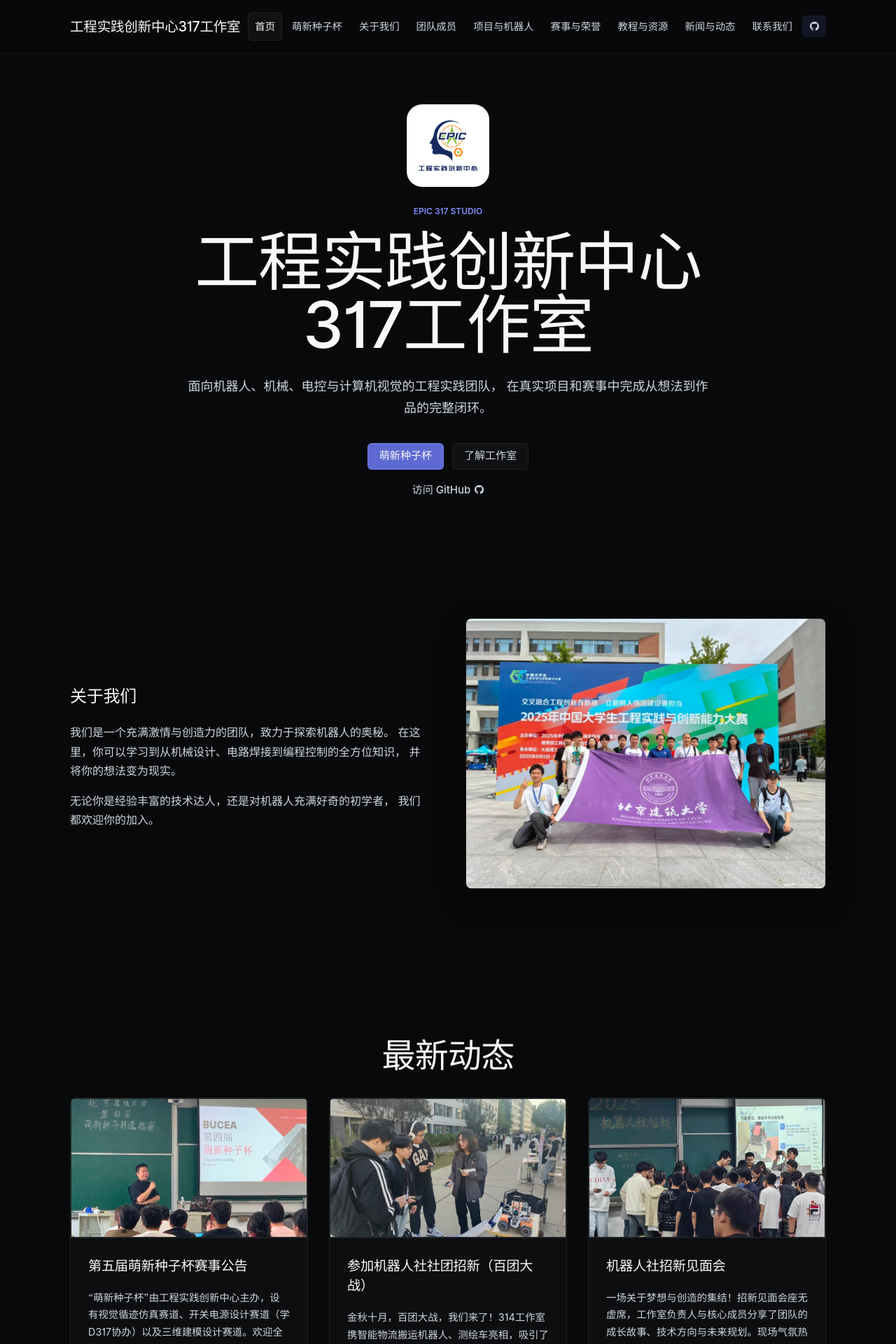
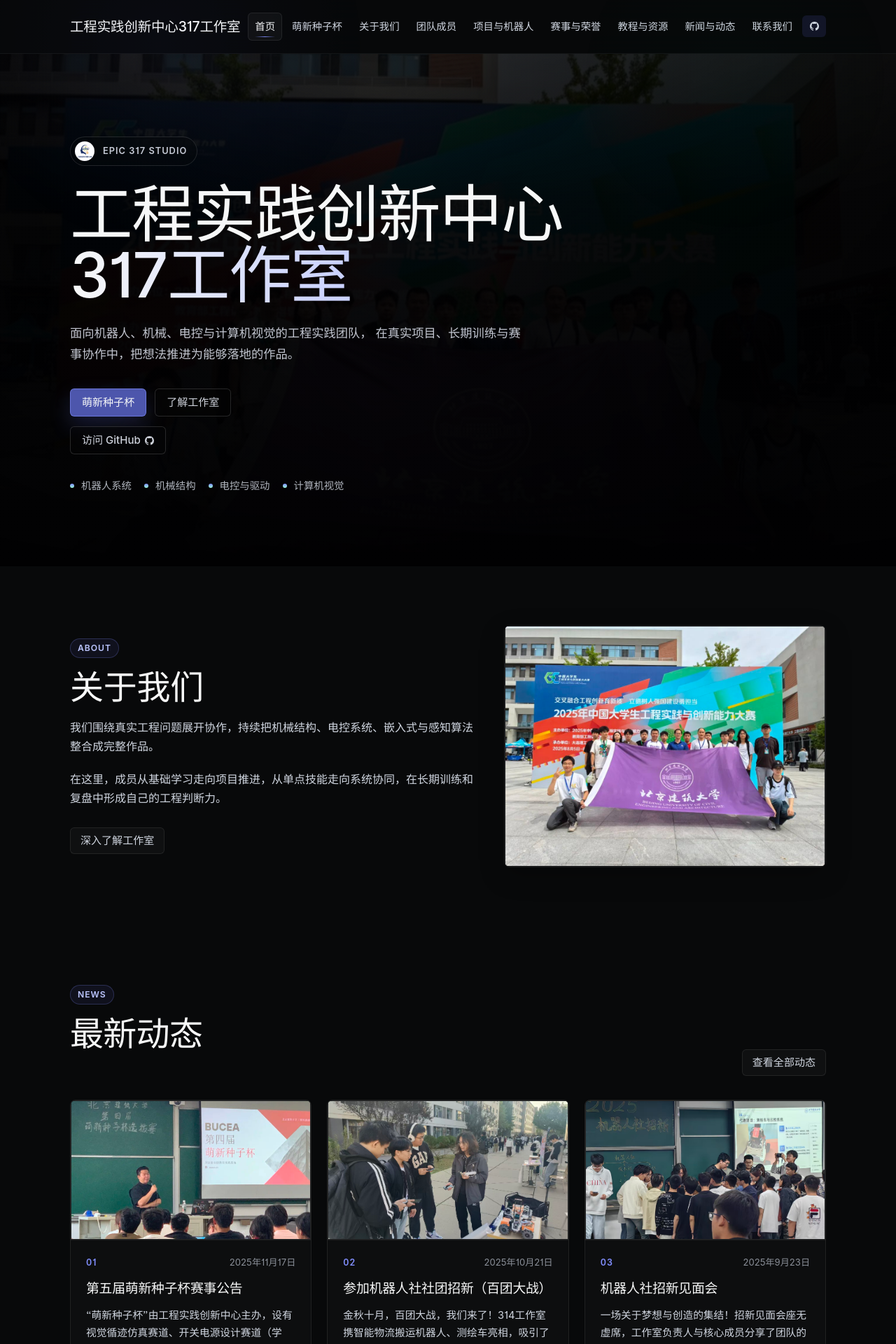
Before and after one commit to BUCEA-EPIC/bucea-epic.github.io, a Vue app: page / in a window 1280 px wide. Shown: the top 1920 px of the page at 70% size. Built offline with nearby package versions, Linux system fonts and the light colour scheme; no server answers.

Commit message:
fix: 收敛首页视觉并优化动态效果

```diff
--- a/src/App.vue
+++ b/src/App.vue
@@ -8,7 +8,11 @@
     <Navbar />
 
     <main class="main-content">
-      <router-view />
+      <router-view v-slot="{ Component, route }">
+        <transition name="page-shell" mode="out-in">
+          <component :is="Component" :key="route.fullPath" />
+        </transition>
+      </router-view>
     </main>
 
     <Footer />
@@ -61,6 +65,25 @@
 .main-content {
   flex: 1;
   padding: 0 20px 72px;
+}
+
+.page-shell-enter-active,
+.page-shell-leave-active {
+  transition: opacity 0.42s ease, transform 0.42s ease, filter 0.42s ease;
+}
+
+.page-shell-enter-from,
+.page-shell-leave-to {
+  opacity: 0;
+  transform: translateY(18px);
+  filter: blur(14px);
+}
+
+.page-shell-enter-to,
+.page-shell-leave-from {
+  opacity: 1;
+  transform: translateY(0);
+  filter: blur(0);
 }
 
 @media (max-width: 768px) {
--- a/src/components/Navbar.vue
+++ b/src/components/Navbar.vue
@@ -1,5 +1,5 @@
 <template>
-  <nav class="navbar">
+  <nav class="navbar" :class="{ 'is-scrolled': isScrolled }">
     <div class="container">
 
       <!-- LOGO：PC 正常显示；手机端自动换行成两行 -->
@@ -83,12 +83,26 @@
 </template>
 
 <script setup>
-import { ref } from "vue";
+import { onBeforeUnmount, onMounted, ref } from "vue";
 
 const menuOpen = ref(false);
+const isScrolled = ref(false);
 const githubUrl = "https://github.com/BUCEA-EPIC";
 const toggleMenu = () => (menuOpen.value = !menuOpen.value);
 const closeMenu = () => (menuOpen.value = false);
+
+const updateNavbarState = () => {
+  isScrolled.value = window.scrollY > 12;
+};
+
+onMounted(() => {
+  updateNavbarState();
+  window.addEventListener("scroll", updateNavbarState, { passive: true });
+});
+
+onBeforeUnmount(() => {
+  window.removeEventListener("scroll", updateNavbarState);
+});
 </script>
 
 <style scoped>
@@ -101,6 +115,30 @@
   background: rgba(8, 9, 10, 0.86);
   border-bottom: 1px solid var(--border-subtle);
   backdrop-filter: blur(18px);
+  transition: background-color 0.28s ease, border-color 0.28s ease, box-shadow 0.28s ease;
+}
+
+.navbar::after {
+  content: '';
+  position: absolute;
+  inset: auto 0 0;
+  height: 1px;
+  background: linear-gradient(90deg, transparent, rgba(130, 143, 255, 0.7), transparent);
+  opacity: 0;
+  transform: scaleX(0.4);
+  transform-origin: center;
+  transition: opacity 0.28s ease, transform 0.28s ease;
+}
+
+.navbar.is-scrolled {
+  background: rgba(8, 9, 10, 0.93);
+  border-bottom-color: var(--border-standard);
+  box-shadow: 0 14px 38px rgba(0, 0, 0, 0.22);
+}
+
+.navbar.is-scrolled::after {
+  opacity: 0.78;
+  transform: scaleX(1);
 }
 
 .container {
@@ -116,6 +154,7 @@
 }
 
 .logo {
+  position: relative;
   color: var(--color-text);
   font-size: 1.22rem;
   font-weight: 510;
@@ -124,6 +163,12 @@
   text-decoration: none;
   flex: 0 0 auto;
   white-space: nowrap;
+  transition: color 0.2s ease, transform 0.2s ease;
+}
+
+.logo:hover {
+  color: var(--color-text);
+  transform: translateY(-1px);
 }
 
 /* PC 显示时不换行 */
@@ -143,6 +188,7 @@
 }
 
 .nav-links-desktop a {
+  position: relative;
   margin: 0;
   padding: 8px 9px;
   border: 1px solid transparent;
@@ -155,11 +201,31 @@
   white-space: nowrap;
 }
 
+.nav-links-desktop a::after {
+  content: '';
+  position: absolute;
+  left: 9px;
+  right: 9px;
+  bottom: 4px;
+  height: 1px;
+  background: linear-gradient(90deg, transparent, rgba(130, 143, 255, 0.92), transparent);
+  opacity: 0;
+  transform: scaleX(0.35);
+  transform-origin: center;
+  transition: opacity 0.2s ease, transform 0.2s ease;
+}
+
 .nav-links-desktop a:hover,
 .nav-links-desktop a.router-link-exact-active {
   background: rgba(255, 255, 255, 0.04);
   border-color: var(--border-standard);
   color: var(--color-text);
+}
+
+.nav-links-desktop a:hover::after,
+.nav-links-desktop a.router-link-exact-active::after {
+  opacity: 1;
+  transform: scaleX(1);
 }
 
 .github-link {
@@ -185,6 +251,7 @@
   background: rgba(113, 112, 255, 0.2);
   border-color: rgba(130, 143, 255, 0.45);
   color: var(--color-text);
+  box-shadow: 0 8px 24px rgba(94, 106, 210, 0.22);
 }
 
 .link-icon {
--- a/src/style.css
+++ b/src/style.css
@@ -81,15 +81,46 @@
 }
 
 #app {
+  position: relative;
   width: 100%;
   min-height: 100vh;
   background:
     linear-gradient(180deg, rgba(255, 255, 255, 0.015), rgba(255, 255, 255, 0) 280px),
     var(--color-bg);
   color: var(--color-text);
+  isolation: isolate;
+}
+
+#app::before,
+#app::after {
+  content: '';
+  position: fixed;
+  inset: 0;
+  pointer-events: none;
+}
+
+#app::before {
+  z-index: 0;
+  background-image:
+    linear-gradient(rgba(255, 255, 255, 0.022) 1px, transparent 1px),
+    linear-gradient(90deg, rgba(255, 255, 255, 0.022) 1px, transparent 1px);
+  background-size: 128px 128px;
+  mask-image: linear-gradient(180deg, rgba(0, 0, 0, 0.62), transparent 82%);
+  opacity: 0.1;
+}
+
+#app::after {
+  z-index: 0;
+  inset: 0;
+  background:
+    radial-gradient(circle at 18% 8%, rgba(94, 106, 210, 0.08), transparent 24%),
+    radial-gradient(circle at 82% 14%, rgba(16, 185, 129, 0.04), transparent 20%);
+  opacity: 0.52;
 }
 
 #app .main-content {
+  position: relative;
+  z-index: 1;
   flex: 1;
   width: 100%;
   padding: 0 20px 72px;
@@ -256,6 +287,20 @@
 #app .qq-image {
   border: 1px solid var(--border-standard);
   box-shadow: 0 16px 42px rgba(0, 0, 0, 0.34);
+}
+
+@media (prefers-reduced-motion: reduce) {
+  html {
+    scroll-behavior: auto;
+  }
+
+  *,
+  *::before,
+  *::after {
+    animation: none !important;
+    transition-duration: 0.01ms !important;
+    transition-delay: 0ms !important;
+  }
 }
 
 #app .card-image,
--- a/src/views/HomeView.vue
+++ b/src/views/HomeView.vue
@@ -1,52 +1,69 @@
 <script setup>
-import { ref, onMounted } from 'vue'
+import { onBeforeUnmount, onMounted, ref } from 'vue'
 import { newsData } from '../data/newsData.js'
 import competitionImg from '../assets/news/2025工训-大连.jpg'
 
 const epicLogoImg = `${import.meta.env.BASE_URL}logo.jpg`
 const githubUrl = 'https://github.com/BUCEA-EPIC'
-
-// 只显示最新的三个新闻
 const latestNews = ref(newsData.slice(0, 3))
 
-// 滚动动画
+const focusAreas = ['机器人系统', '机械结构', '电控与驱动', '计算机视觉']
+
+let sectionObserver
+
 onMounted(() => {
   const elements = document.querySelectorAll('.animate-on-scroll')
-  const observer = new IntersectionObserver(
+
+  sectionObserver = new IntersectionObserver(
     (entries) => {
-      entries.forEach(entry => {
+      entries.forEach((entry) => {
         if (entry.isIntersecting) {
           entry.target.classList.add('is-visible')
         }
       })
     },
-    { threshold: 0.1 }
+    { threshold: 0.14 }
   )
-  elements.forEach(el => observer.observe(el))
+
+  elements.forEach((element) => sectionObserver?.observe(element))
+})
+
+onBeforeUnmount(() => {
+  sectionObserver?.disconnect()
+  sectionObserver = null
 })
 </script>
 
 <template>
-  <div>
+  <div class="home-view">
     <section class="home-hero animate-on-scroll">
+      <div class="hero-background" aria-hidden="true">
+        <img :src="competitionImg" alt="" />
+      </div>
+
       <div class="container hero-layout">
-        <div class="hero-media">
+        <div class="hero-copy">
+          <div class="hero-brand">
             <img :src="epicLogoImg" alt="工程实践创新中心 EPIC 标志" />
+            <span>EPIC 317 STUDIO</span>
           </div>
-        <div class="hero-copy">
-          <p class="hero-eyebrow">EPIC 317 STUDIO</p>
+
           <h1>
-            <span>工程实践创新中心</span>
+            工程实践创新中心
             <span>317工作室</span>
           </h1>
-          <p>
+
+          <p class="hero-description">
             面向机器人、机械、电控与计算机视觉的工程实践团队，
-            在真实项目和赛事中完成从想法到作品的完整闭环。
+            在真实项目、长期训练与赛事协作中，把想法推进为能够落地的作品。
           </p>
+
           <div class="hero-actions">
             <router-link to="/event" class="primary-link">萌新种子杯</router-link>
             <router-link to="/about" class="secondary-link">了解工作室</router-link>
           </div>
+
+          <div class="hero-links">
             <a
               class="hero-github-link"
               :href="githubUrl"
@@ -64,46 +81,65 @@
               </svg>
             </a>
           </div>
+
+          <div class="hero-focus" aria-label="工作室技术方向">
+            <span v-for="area in focusAreas" :key="area">{{ area }}</span>
           </div>
-    </section>
-
-    <!-- 关于我们 -->
-    <section class="section animate-on-scroll" id="about-preview">
-      <div class="container about-section">
-        <div class="about-text">
-          <h2>关于我们</h2>
-          <p>
-            我们是一个充满激情与创造力的团队，致力于探索机器人的奥秘。
-            在这里，你可以学习到从机械设计、电路焊接到编程控制的全方位知识，
-            并将你的想法变为现实。
-          </p>
-          <p>
-            无论你是经验丰富的技术达人，还是对机器人充满好奇的初学者，
-            我们都欢迎你的加入。
-          </p>
-        </div>
-        <div class="about-image">
-          <img :src="competitionImg" alt="工程实践创新中心" />
         </div>
       </div>
     </section>
 
-    <!-- 最新动态 -->
+    <section class="section animate-on-scroll" id="about-preview">
+      <div class="container about-section">
+        <div class="about-text">
+          <span class="section-kicker">ABOUT</span>
+          <h2>关于我们</h2>
+          <p>
+            我们围绕真实工程问题展开协作，持续把机械结构、电控系统、嵌入式与感知算法整合成完整作品。
+          </p>
+          <p>
+            在这里，成员从基础学习走向项目推进，从单点技能走向系统协同，在长期训练和复盘中形成自己的工程判断力。
+          </p>
+          <router-link to="/about" class="section-link">深入了解工作室</router-link>
+        </div>
+
+        <div class="about-image">
+          <img :src="competitionImg" alt="工程实践创新中心团队活动现场" />
+        </div>
+      </div>
+    </section>
+
     <section class="section animate-on-scroll" id="news">
       <div class="container">
+        <div class="section-heading">
+          <div>
+            <span class="section-kicker">NEWS</span>
             <h2 class="section-title">最新动态</h2>
+          </div>
+          <router-link to="/news" class="section-link">查看全部动态</router-link>
+        </div>
+
         <div class="news-grid">
-          <div class="news-card" v-for="item in latestNews" :key="item.title">
+          <article
+            v-for="(item, index) in latestNews"
+            :key="item.title"
+            class="news-card"
+            :style="{ '--index': index }"
+          >
             <div class="card-image-wrapper">
               <img v-if="item.image" :src="item.image" :alt="item.title" />
               <div v-else class="image-placeholder"></div>
             </div>
+
             <div class="news-card-content">
+              <div class="news-meta">
+                <span>0{{ index + 1 }}</span>
+                <small>{{ item.date }}</small>
+              </div>
               <h3>{{ item.title }}</h3>
               <p>{{ item.excerpt }}</p>
-              <small>{{ item.date }}</small>
             </div>
-          </div>
+          </article>
         </div>
       </div>
     </section>
@@ -111,7 +147,10 @@
 </template>
 
 <style scoped>
-/* ========== 通用结构 ========== */
+.home-view {
+  position: relative;
+}
+
 .container {
   max-width: 1100px;
   margin: 0 auto;
@@ -119,93 +158,177 @@
 }
 
 .section {
-  padding: 80px 0;
+  padding: 84px 0;
 }
 
-.section-title {
-  text-align: center;
-  font-size: 2.5rem;
-  margin-bottom: 50px;
+.section-kicker {
+  display: inline-flex;
+  align-items: center;
+  min-height: 28px;
+  padding: 0 10px;
+  border: 1px solid rgba(130, 143, 255, 0.24);
+  border-radius: 9999px;
+  background: rgba(113, 112, 255, 0.08);
+  color: #bcc6ff;
+  font-size: 0.76rem;
+  font-weight: 590;
+  letter-spacing: 0.08em;
 }
 
-/* ========== 首页 Hero ========== */
+.section-title,
+.about-text h2 {
+  margin: 18px 0 0;
+  color: var(--color-text);
+  font-size: clamp(2rem, 5vw, 3rem);
+  font-weight: 510;
+  line-height: 1;
+}
+
+.section-link {
+  display: inline-flex;
+  align-items: center;
+  min-height: 38px;
+  padding: 0 14px;
+  border: 1px solid var(--border-standard);
+  border-radius: var(--radius-control);
+  background: rgba(255, 255, 255, 0.03);
+  color: var(--color-text-secondary);
+  font-size: 0.94rem;
+  font-weight: 510;
+  transition: transform 0.2s ease, border-color 0.2s ease, background-color 0.2s ease, color 0.2s ease;
+}
+
+.section-link:hover {
+  color: var(--color-text);
+  border-color: rgba(130, 143, 255, 0.34);
+  background: rgba(255, 255, 255, 0.06);
+  transform: translateY(-2px);
+}
+
 .home-hero {
-  display: flex;
-  align-items: center;
-  min-height: calc(100svh - 136px);
-  padding: 72px 0 88px;
   position: relative;
+  min-height: calc(100svh - 156px);
+  margin: 0 -20px;
+  padding: 88px 20px 104px;
   overflow: hidden;
 }
 
+.hero-background {
+  position: absolute;
+  inset: 0;
+}
+
+.hero-background img {
+  width: 100%;
+  height: 100%;
+  object-fit: cover;
+  object-position: center 32%;
+  filter: saturate(0.86) brightness(0.38);
+  transform: scale(1.04);
+  animation: heroBackdropShift 16s ease-in-out infinite alternate;
+}
+
+.hero-background::after {
+  content: '';
+  position: absolute;
+  inset: 0;
+  background:
+    linear-gradient(180deg, rgba(1, 1, 2, 0.18), rgba(1, 1, 2, 0.72) 28%, rgba(1, 1, 2, 0.9) 82%, rgba(1, 1, 2, 0.98)),
+    linear-gradient(90deg, rgba(1, 1, 2, 0.78), rgba(1, 1, 2, 0.42) 42%, rgba(1, 1, 2, 0.78));
+}
+
 .hero-layout {
+  position: relative;
+  z-index: 1;
   display: flex;
-  flex-direction: column;
-  align-items: center;
-  justify-content: center;
-  gap: 26px;
-  text-align: center;
+  align-items: flex-end;
+  min-height: calc(100svh - 260px);
 }
 
 .hero-copy {
-  display: flex;
-  flex-direction: column;
-  align-items: center;
-  min-width: 0;
+  max-width: 760px;
 }
 
-.hero-eyebrow {
-  margin: 0 0 18px;
-  color: var(--color-accent-hover);
-  font-size: 0.75rem;
+.hero-brand {
+  display: inline-flex;
+  align-items: center;
+  gap: 12px;
+  min-height: 40px;
+  padding: 6px 14px 6px 6px;
+  border: 1px solid rgba(255, 255, 255, 0.12);
+  border-radius: 9999px;
+  background: rgba(8, 9, 10, 0.34);
+  backdrop-filter: blur(14px);
+}
+
+.hero-brand img {
+  width: 28px;
+  height: 28px;
+  border-radius: 9999px;
+  object-fit: cover;
+  background: rgba(255, 255, 255, 0.96);
+}
+
+.hero-brand span {
+  color: rgba(240, 244, 255, 0.84);
+  font-size: 0.8rem;
   font-weight: 590;
-  letter-spacing: 0;
+  letter-spacing: 0.08em;
 }
 
 .hero-copy h1 {
-  margin: 0;
-  max-width: 1100px;
+  margin: 26px 0 0;
   color: var(--color-text);
-  font-size: 5.75rem;
+  font-size: clamp(3.25rem, 7vw, 5.8rem);
   font-weight: 510;
-  letter-spacing: -1.584px;
-  line-height: 0.98;
+  letter-spacing: -1.6px;
+  line-height: 0.97;
 }
 
 .hero-copy h1 span {
   display: block;
+  background: linear-gradient(90deg, #f7f8f8 0%, #c8d0ff 58%, #eef1ff 100%);
+  -webkit-background-clip: text;
+  color: transparent;
 }
 
-.hero-copy > p:not(.hero-eyebrow) {
-  max-width: 760px;
-  margin: 28px auto 0;
-  color: var(--color-text-secondary);
-  font-size: 1.125rem;
-  line-height: 1.7;
+.hero-description {
+  max-width: 660px;
+  margin: 24px 0 0;
+  color: rgba(230, 235, 247, 0.84);
+  font-size: 1.08rem;
+  line-height: 1.76;
 }
 
 .hero-actions {
-  justify-content: center;
   display: flex;
   flex-wrap: wrap;
   gap: 12px;
   margin-top: 34px;
 }
 
-.hero-actions a {
+.hero-actions a,
+.hero-links a {
   display: inline-flex;
   align-items: center;
   justify-content: center;
-  min-height: 38px;
+  min-height: 40px;
   padding: 0 16px;
   border-radius: 6px;
   font-size: 0.94rem;
   font-weight: 510;
+  transition: transform 0.2s ease, background-color 0.2s ease, border-color 0.2s ease, color 0.2s ease, box-shadow 0.2s ease;
+}
+
+.hero-actions a:hover,
+.hero-links a:hover {
+  transform: translateY(-2px);
 }
 
 .primary-link {
-  background: var(--color-brand);
-  border: 1px solid rgba(130, 143, 255, 0.6);
+  border: 1px solid rgba(130, 143, 255, 0.58);
+  background: rgba(94, 106, 210, 0.82);
+  box-shadow: 0 12px 30px rgba(94, 106, 210, 0.24);
   color: var(--color-text);
 }
 
@@ -214,106 +337,138 @@
   color: var(--color-text);
 }
 
-.secondary-link {
-  background: rgba(255, 255, 255, 0.035);
-  border: 1px solid var(--border-standard);
-  color: var(--color-text-secondary);
+.secondary-link,
+.hero-github-link {
+  border: 1px solid rgba(255, 255, 255, 0.14);
+  background: rgba(8, 9, 10, 0.28);
+  color: rgba(240, 244, 255, 0.86);
+  backdrop-filter: blur(12px);
 }
 
-.secondary-link:hover {
-  background: rgba(255, 255, 255, 0.055);
+.secondary-link:hover,
+.hero-github-link:hover {
+  border-color: rgba(255, 255, 255, 0.22);
+  background: rgba(255, 255, 255, 0.08);
   color: var(--color-text);
 }
 
-.hero-github-link {
-  display: inline-flex;
-  align-items: center;
-  gap: 6px;
-  margin-top: 18px;
-  color: var(--color-text-secondary);
-  font-size: 0.94rem;
-  font-weight: 510;
-  letter-spacing: 0;
-  text-decoration: none;
+.hero-links {
+  margin-top: 14px;
 }
 
-.hero-github-link:hover {
-  color: var(--color-text);
+.hero-github-link {
+  gap: 6px;
 }
 
-.hero-github-link .link-icon {
+.link-icon {
   width: 13px;
   height: 13px;
 }
 
-.hero-media {
-  overflow: hidden;
-  width: 118px;
-  height: 118px;
-  border: 1px solid var(--border-standard);
-  border-radius: 22px;
-  background: var(--color-text);
-  box-shadow: var(--shadow-card);
+.hero-focus {
+  display: flex;
+  flex-wrap: wrap;
+  gap: 10px 18px;
+  margin-top: 34px;
 }
 
-.hero-media img {
-  width: 100%;
-  height: 100%;
-  object-fit: cover;
-  object-position: center 38%;
-  display: block;
+.hero-focus span {
+  position: relative;
+  color: rgba(208, 214, 224, 0.84);
+  font-size: 0.9rem;
+  font-weight: 510;
+  padding-left: 16px;
 }
 
-/* ========== 关于我们 ========== */
-.about-section {
-  display: flex;
-  align-items: center;
-  gap: 50px;
-
-  /* 关键修改：允许换行 */
-  flex-wrap: wrap;
+.hero-focus span::before {
+  content: '';
+  position: absolute;
+  top: 50%;
+  left: 0;
+  width: 6px;
+  height: 6px;
+  border-radius: 9999px;
+  background: linear-gradient(180deg, var(--color-accent-hover), #9af6d5);
+  transform: translateY(-50%);
 }
 
-.about-text, .about-image {
-  flex: 1;
+.about-section {
+  display: grid;
+  grid-template-columns: minmax(0, 1fr) minmax(320px, 460px);
+  gap: 40px;
+  align-items: center;
+}
 
-  /* 防止列太窄 */
-  min-width: 300px;
+.about-text p {
+  margin: 20px 0 0;
+  color: var(--color-text-secondary);
+  line-height: 1.78;
+}
+
+.about-text .section-link {
+  margin-top: 28px;
 }
 
 .about-image {
-  text-align: center;
+  overflow: hidden;
+  border: 1px solid var(--border-standard);
+  border-radius: 8px;
+  box-shadow: var(--shadow-soft);
 }
 
 .about-image img {
+  display: block;
   width: 100%;
-  max-width: 100%;
-  height: auto;
-  border-radius: 8px;
-  box-shadow: var(--shadow-soft);
-  transition: transform 0.2s ease;
+  min-height: 320px;
+  object-fit: cover;
+  transition: transform 0.35s ease;
 }
-.about-image img:hover { transform: translateY(-4px); }
 
-/* ========== 新闻卡片 ========== */
+.about-image:hover img {
+  transform: scale(1.03);
+}
+
+.section-heading {
+  display: flex;
+  align-items: end;
+  justify-content: space-between;
+  gap: 20px;
+  margin-bottom: 34px;
+}
+
 .news-grid {
   display: grid;
-  grid-template-columns: repeat(auto-fit, minmax(300px, 1fr));
-  gap: 30px;
+  grid-template-columns: repeat(3, minmax(0, 1fr));
+  gap: 22px;
 }
 
 .news-card {
-  background: var(--color-card);
+  opacity: 0;
+  transform: translateY(24px);
   border: 1px solid var(--border-standard);
   border-radius: 8px;
+  background: var(--color-card);
   box-shadow: var(--shadow-card);
   overflow: hidden;
-  transition: transform 0.2s ease, background-color 0.2s ease, border-color 0.2s ease;
+  transition:
+    opacity 0.5s ease,
+    transform 0.5s ease,
+    border-color 0.2s ease,
+    background-color 0.2s ease,
+    box-shadow 0.2s ease;
+  transition-delay: calc(var(--index) * 80ms + 120ms);
 }
 
-::v-deep(.news-card:hover) {
+#news.is-visible .news-card {
+  opacity: 1;
+  transform: translateY(0);
+}
+
+.news-card:hover {
   transform: translateY(-4px);
   border-color: var(--border-strong);
+  background: var(--color-card-hover);
+  box-shadow: 0 16px 34px rgba(0, 0, 0, 0.18);
 }
 
 .card-image-wrapper {
@@ -327,117 +482,147 @@
   width: 100%;
   height: 100%;
   object-fit: cover;
-  transition: transform 0.4s ease;
+  transition: transform 0.35s ease;
 }
 
-::v-deep(.news-card:hover .card-image-wrapper img) {
-  transform: scale(1.1);
+.news-card:hover .card-image-wrapper img {
+  transform: scale(1.05);
 }
 
-.news-card-content { padding: 25px; }
+.news-card-content {
+  padding: 22px;
+}
+
+.news-meta {
+  display: flex;
+  align-items: center;
+  justify-content: space-between;
+  gap: 12px;
+  margin-bottom: 14px;
+}
+
+.news-meta span {
+  color: var(--color-accent-hover);
+  font-size: 0.78rem;
+  font-weight: 590;
+  letter-spacing: 0.08em;
+}
+
+.news-meta small {
+  color: var(--color-text-muted);
+  font-size: 0.82rem;
+}
 
 .news-card h3 {
-  margin-top: 0;
-  font-size: 1.2rem;
+  margin: 0;
+  color: var(--color-text);
+  font-size: 1.18rem;
   font-weight: 510;
+  line-height: 1.36;
 }
 
 .news-card p {
+  margin: 14px 0 0;
   color: var(--color-text-secondary);
-  font-size: 0.9rem;
-  line-height: 1.6;
+  font-size: 0.92rem;
+  line-height: 1.68;
 }
 
-/* ========== 动画区域 ========== */
 .animate-on-scroll {
   opacity: 0;
-  transform: translateY(50px);
-  filter: blur(5px);
-  transition: opacity 0.8s ease-out, transform 0.8s ease-out, filter 0.8s ease-out;
+  transform: translateY(32px);
+  filter: blur(8px);
+  transition: opacity 0.72s ease, transform 0.72s ease, filter 0.72s ease;
 }
+
 .animate-on-scroll.is-visible {
   opacity: 1;
   transform: translateY(0);
   filter: blur(0);
 }
 
+@keyframes heroBackdropShift {
+  from {
+    transform: scale(1.04) translate3d(0, 0, 0);
+  }
+
+  to {
+    transform: scale(1.08) translate3d(0, -1%, 0);
+  }
+}
+
 @media (max-width: 980px) {
-  .hero-copy h1 {
-    font-size: 4.35rem;
+  .news-grid {
+    grid-template-columns: repeat(2, minmax(0, 1fr));
   }
 }
 
 @media (max-width: 768px) {
   .container {
-    padding: 0;
+    padding: 0 12px;
   }
 
-  .section-title {
-    font-size: 2rem;
-    line-height: 1.2;
-    margin-bottom: 28px;
+  .section {
+    padding: 56px 0;
   }
 
   .home-hero {
-    min-height: calc(100svh - 120px);
-    padding: 48px 0 64px;
+    min-height: calc(100svh - 132px);
+    margin: 0 -12px;
+    padding: 56px 12px 72px;
   }
 
   .hero-layout {
-    gap: 22px;
+    min-height: calc(100svh - 240px);
+    align-items: center;
   }
 
-  .hero-media {
-    width: 88px;
-    height: 88px;
-    border-radius: 18px;
+  .hero-copy {
+    text-align: center;
+  }
+
+  .hero-brand {
+    justify-content: center;
   }
 
   .hero-copy h1 {
-    font-size: 3.15rem;
-    line-height: 1.04;
+    font-size: 3.1rem;
+    line-height: 1.02;
   }
 
-  .hero-copy > p:not(.hero-eyebrow) {
-    margin-top: 22px;
+  .hero-description {
+    margin-left: auto;
+    margin-right: auto;
     font-size: 1rem;
+  }
+
+  .hero-actions,
+  .hero-focus {
+    justify-content: center;
   }
 
   .hero-actions a {
     flex: 1 1 150px;
   }
 
-  .hero-github-link {
-    margin-top: 14px;
-    font-size: 0.9rem;
+  .about-section {
+    grid-template-columns: minmax(0, 1fr);
+    gap: 26px;
   }
 
-  .about-section {
-    gap: 28px;
+  .about-image img {
+    min-height: 240px;
   }
 
-  .about-text,
-  .about-image {
-    min-width: 0;
-    width: 100%;
-  }
-
-  .about-text h2 {
-    font-size: 1.65rem;
-    margin-top: 0;
-  }
-
-  .about-text p {
-    line-height: 1.75;
+  .section-heading {
+    flex-direction: column;
+    align-items: flex-start;
+    margin-bottom: 26px;
   }
 
   .news-grid {
     grid-template-columns: minmax(0, 1fr);
-    gap: 20px;
-  }
-
-  .card-image-wrapper {
-    height: 180px;
+    gap: 18px;
   }
 
   .news-card-content {
@@ -447,7 +632,20 @@
 
 @media (max-width: 420px) {
   .hero-copy h1 {
-    font-size: 2.55rem;
+    font-size: 2.58rem;
+  }
+
+  .hero-brand {
+    width: 100%;
+    justify-content: center;
+  }
+
+  .hero-focus {
+    gap: 10px 14px;
+  }
+
+  .hero-focus span {
+    font-size: 0.86rem;
   }
 }
 </style>
```
Lines whose indentation alone changed are shown as unchanged.
